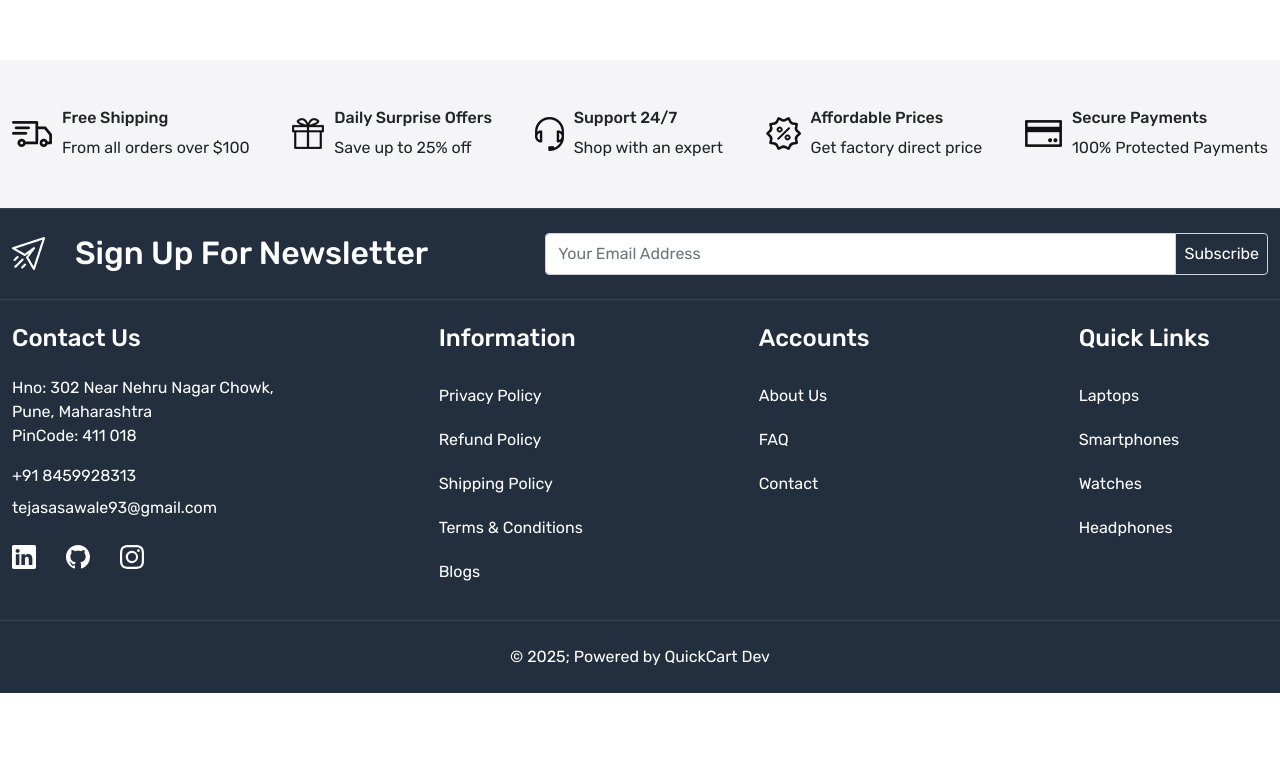
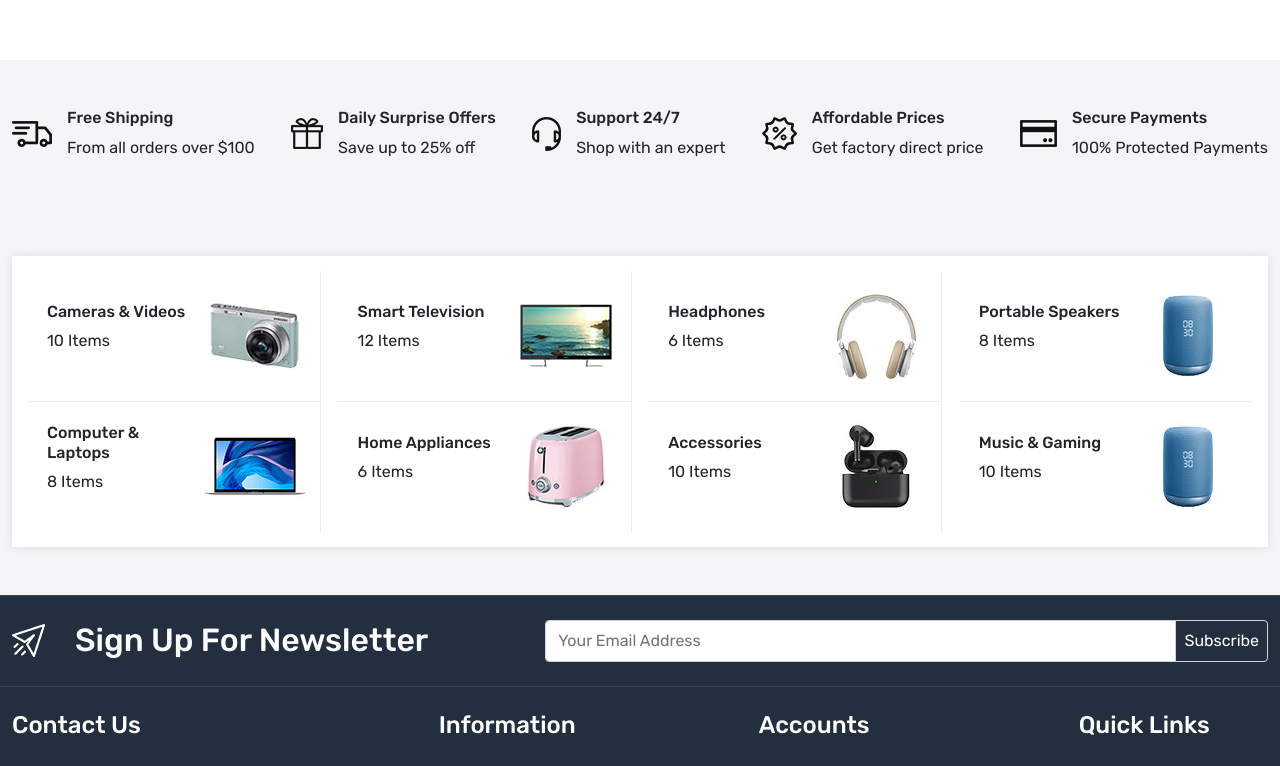
Before and after one commit to TejasAsawale/quick-cart, a React (Create React App) app in the folder frontend/: page / in a window 1280 px wide. Shown: the part 672-1438 px from the top of the page. Before the commit the page ends 1365 px from the top, so only its background shows below. Built offline with nearby package versions, Linux system fonts and the light colour scheme.

Commit message:
Adding categories section

```diff
--- a/frontend/src/App.css
+++ b/frontend/src/App.css
@@ -11,6 +11,7 @@
   --color-232f3e: #232f3e;
   --color-bf4800: #bf4800;
   --color-f5f5f7: #f5f5f7;
+  --color-ededed: #ededed;
 }
 
 body {
@@ -181,4 +182,34 @@ footer .input-group-text {
 }
 /* Home Wrapper 2 ends */
 
+/* Categories Section Starts Here */
+.categories {
+  background-color: white;
+  box-shadow: 0 0 10px #0000001a;
+  padding: 15px;
+}
+.categories > div {
+  width: 24%;
+  padding: 10px 10px 10px 20px;
+}
+.categories>div>div {
+  width: 60%;
+}
+.categories>div:nth-child(1),
+.categories>div:nth-child(2),
+.categories>div:nth-child(3),
+.categories>div:nth-child(4) {
+  border-bottom: 1px solid var(--color-ededed);
+}
+.categories>div:nth-child(1),
+.categories>div:nth-child(2),
+.categories>div:nth-child(3) {
+  border-right: 1px solid var(--color-ededed);
+}
+.categories>div:nth-child(5),
+.categories>div:nth-child(6),
+.categories>div:nth-child(7) {
+  border-right: 1px solid var(--color-ededed);
+}
+/* Categories Section Ends Here */
 /* Home Page Ends Here */
--- a/frontend/src/pages/Home.js
+++ b/frontend/src/pages/Home.js
@@ -17,7 +17,9 @@ const Home = () => {
                 <div className="main-banner-content position-absolute">
                   <h4>SUPERCHARGED FOR PROS.</h4>
                   <h5>iPad S13+ Pro.</h5>
-                  <p>From $999.00 <br/> or 41.62/mo.</p>
+                  <p>
+                    From $999.00 <br /> or 41.62/mo.
+                  </p>
                   <Link className="button">BUY NOW</Link>
                 </div>
               </div>
@@ -33,7 +35,9 @@ const Home = () => {
                   <div className="small-banner-content position-absolute">
                     <h4>BEST SALE</h4>
                     <h5>Laptops Max</h5>
-                  <p>From $1699.00 <br/> or $64.62/mo.</p>
+                    <p>
+                      From $1699.00 <br /> or $64.62/mo.
+                    </p>
                   </div>
                 </div>
                 <div className="small-banner position-relative">
@@ -45,7 +49,9 @@ const Home = () => {
                   <div className="small-banner-content position-absolute">
                     <h4>NEW ARRIVAL</h4>
                     <h5>Buy IPad Air</h5>
-                  <p>From $999.00 <br/> or 41.62/mo.</p>
+                    <p>
+                      From $999.00 <br /> or 41.62/mo.
+                    </p>
                   </div>
                 </div>
                 <div className="small-banner position-relative">
@@ -57,7 +63,9 @@ const Home = () => {
                   <div className="small-banner-content position-absolute">
                     <h4>NEW ARRIVAL</h4>
                     <h5>Buy IPad Air</h5>
-                  <p>From $999.00 <br/> or 41.62/mo.</p>
+                    <p>
+                      From $999.00 <br /> or 41.62/mo.
+                    </p>
                   </div>
                 </div>
                 <div className="small-banner position-relative">
@@ -82,40 +90,106 @@ const Home = () => {
           <div className="row">
             <div className="col-12">
               <div className="services d-flex align-items-center justify-content-between">
-                <div className="d-flex align-items-center gap-10">
-                  <img src='images/service.png' alt='services'/>
+                <div className="d-flex align-items-center gap-15">
+                  <img src="images/service.png" alt="services" />
                   <div>
                     <h6>Free Shipping</h6>
-                    <p className='mb-0'>From all orders over $100</p>
+                    <p className="mb-0">From all orders over $100</p>
                   </div>
                 </div>
-                <div className="d-flex align-items-center gap-10">
-                  <img src='images/service-02.png' alt='services'/>
+                <div className="d-flex align-items-center gap-15">
+                  <img src="images/service-02.png" alt="services" />
                   <div>
                     <h6>Daily Surprise Offers</h6>
-                    <p className='mb-0'>Save up to 25% off </p>
+                    <p className="mb-0">Save up to 25% off </p>
                   </div>
                 </div>
-                <div className="d-flex align-items-center gap-10">
-                  <img src='images/service-03.png' alt='services'/>
+                <div className="d-flex align-items-center gap-15">
+                  <img src="images/service-03.png" alt="services" />
                   <div>
                     <h6>Support 24/7</h6>
-                    <p className='mb-0'>Shop with an expert</p>
+                    <p className="mb-0">Shop with an expert</p>
                   </div>
                 </div>
-                <div className="d-flex align-items-center gap-10">
-                  <img src='images/service-04.png' alt='services'/>
+                <div className="d-flex align-items-center gap-15">
+                  <img src="images/service-04.png" alt="services" />
                   <div>
                     <h6>Affordable Prices</h6>
-                    <p className='mb-0'>Get factory direct price</p>
+                    <p className="mb-0">Get factory direct price</p>
                   </div>
                 </div>
-                <div className="d-flex align-items-center gap-10">
-                  <img src='images/service-05.png' alt='services'/>
+                <div className="d-flex align-items-center gap-15">
+                  <img src="images/service-05.png" alt="services" />
                   <div>
                     <h6>Secure Payments</h6>
-                    <p className='mb-0'>100% Protected Payments</p>
+                    <p className="mb-0">100% Protected Payments</p>
                   </div>
+                </div>
+              </div>
+            </div>
+          </div>
+        </div>
+      </section>
+      <section className="home-wrapper-2 py-5">
+        <div className="container-xxl">
+          <div className="row">
+            <div className="col-12">
+              <div className="categories d-flex flex-wrap justify-content-between align-items-center">
+                  <div className="d-flex align-items-center">
+                  <div>
+                    <h6>Cameras & Videos</h6>
+                    <p>10 Items</p>
+                  </div>
+                  <img src="images/camera.jpg" alt="camera" />
+                </div>
+                <div className="d-flex align-items-center">
+                  <div>
+                    <h6>Smart Television</h6>
+                    <p>12 Items</p>
+                  </div>
+                  <img src="images/tv.jpg" alt="smart tv" />
+                </div>
+                <div className="d-flex align-items-center">
+                  <div>
+                    <h6>Headphones</h6>
+                    <p>6 Items</p>
+                  </div>
+                  <img src="images/headphone.jpg" alt="headphone" />
+                </div>
+                <div className="d-flex align-items-center">
+                  <div>
+                    <h6>Portable Speakers</h6>
+                    <p>8 Items</p>
+                  </div>
+                  <img src="images/speaker.jpg" alt="speaker" />
+                </div>
+                <div className="d-flex align-items-center">
+                  <div>
+                    <h6>Computer & Laptops</h6>
+                    <p>8 Items</p>
+                  </div>
+                  <img src="images/laptop.jpg" alt="laptop" />
+                </div>
+                <div className="d-flex align-items-center">
+                  <div>
+                    <h6>Home Appliances</h6>
+                    <p>6 Items</p>
+                  </div>
+                  <img src="images/homeapp.jpg" alt="home appliances" />
+                </div>
+                <div className="d-flex align-items-center">
+                  <div>
+                    <h6>Accessories</h6>
+                    <p>10 Items</p>
+                  </div>
+                  <img src="images/acc.jpg" alt="earbuds" />
+                </div>
+                <div className="d-flex align-items-center">
+                  <div>
+                    <h6>Music & Gaming</h6>
+                    <p>10 Items</p>
+                  </div>
+                  <img src="images/speaker.jpg" alt="camera" />
                 </div>
               </div>
             </div>
```
Lines whose indentation alone changed are shown as unchanged.
